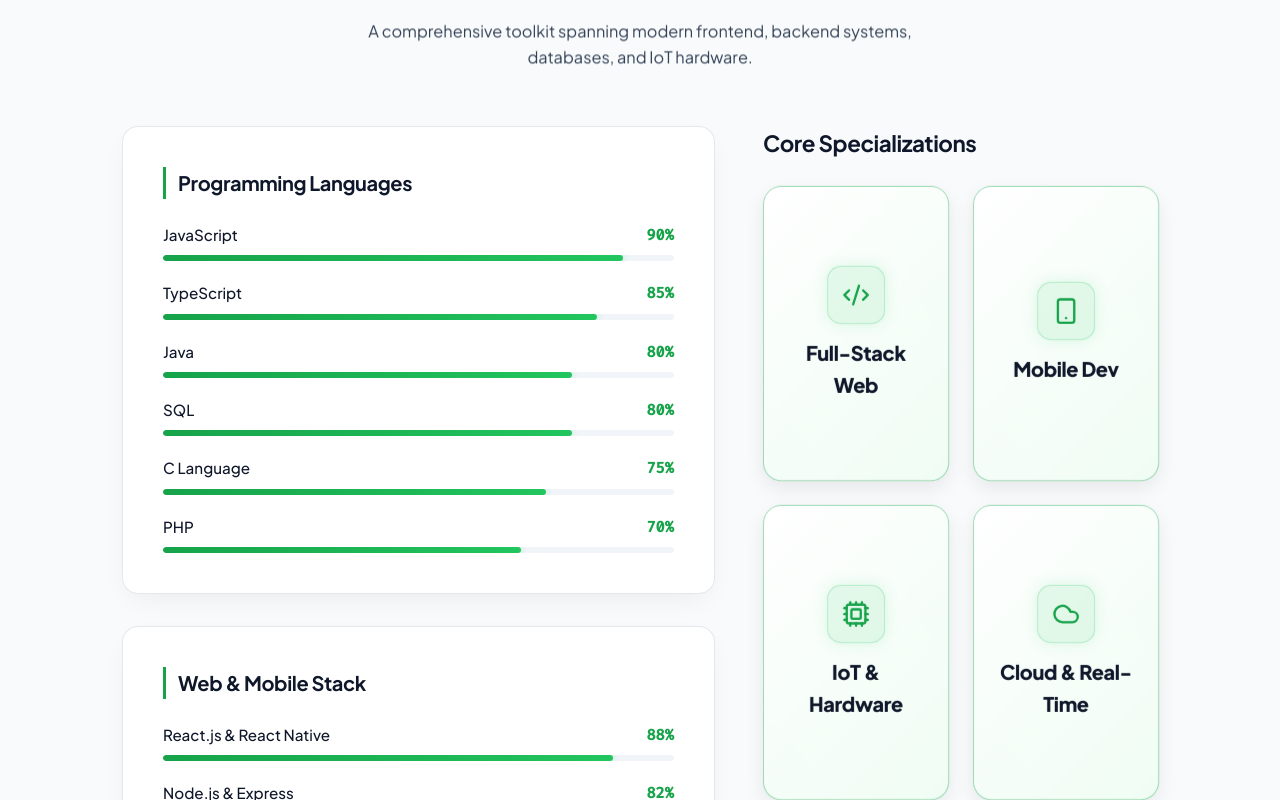
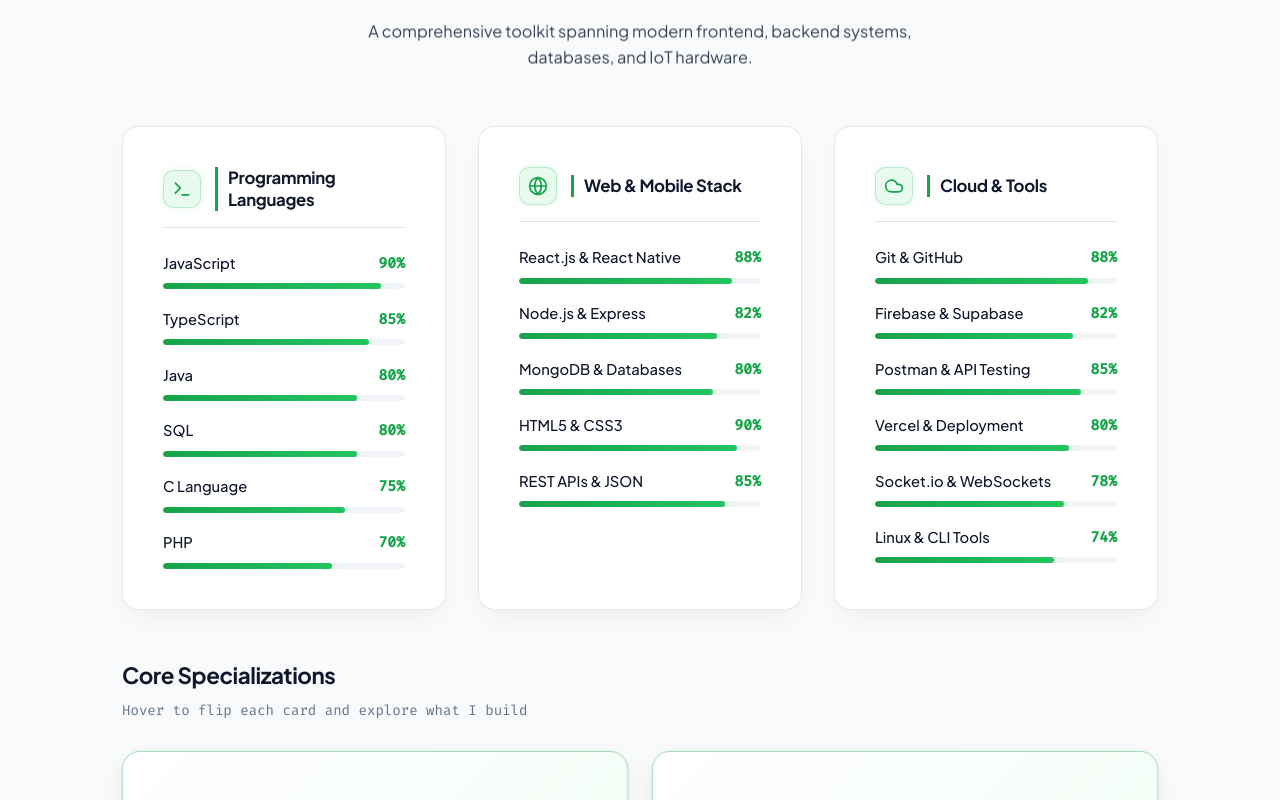
Before and after one commit to Tapesh-01/Portfolio-Website, a React (Vite) app: page / in a window 1280 px wide. Shown: the part 3180-3980 px from the top of the page. Built offline with nearby package versions, Linux system fonts and the light colour scheme.

Commit message:
feat(skills): refactor into individual SkillCategoryCard components with Cloud & Tools section

```diff
--- a/src/components/Skills.css
+++ b/src/components/Skills.css
@@ -1,36 +1,124 @@
-.skills-content {
+/* ── Row 1: 3 Skill Category Cards Grid ──────────────────────────────────────── */
+.skill-cards-grid {
   display: grid;
-  grid-template-columns: 1.2fr 0.8fr;
-  gap: 3rem;
+  grid-template-columns: repeat(3, 1fr);
+  gap: 2rem;
   width: 100%;
   margin-top: 2rem;
-  align-items: stretch;
 }
 
-.skills-lists {
+/* Individual Skill Category Card */
+.skill-category-card {
   display: flex;
   flex-direction: column;
-  gap: 2rem;
+  gap: 1.5rem;
+  background: rgba(17, 19, 30, 0.3);
+  height: 100%;
 }
 
-.skills-category {
-  background: rgba(17, 19, 30, 0.3);
+/* Card Header: icon + title */
+.scc-header {
+  display: flex;
+  align-items: center;
+  gap: 0.85rem;
+  padding-bottom: 1rem;
+  border-bottom: 1px solid var(--border-color);
 }
 
-.skills-category h3 {
-  font-size: 1.25rem;
-  margin-bottom: 1.5rem;
-  color: #ffffff;
-  border-left: 3px solid var(--accent-cyan);
-  padding-left: 0.75rem;
+.scc-icon-box {
+  width: 38px;
+  height: 38px;
+  border-radius: 10px;
+  background: rgba(0, 240, 255, 0.08);
+  border: 1px solid rgba(0, 240, 255, 0.22);
+  color: var(--accent-cyan);
+  display: flex;
+  align-items: center;
+  justify-content: center;
+  flex-shrink: 0;
+  box-shadow: 0 0 10px rgba(0, 240, 255, 0.12);
 }
 
-.skills-items {
+[data-theme="light"] .scc-icon-box {
+  background: rgba(34, 197, 94, 0.1);
+  border-color: rgba(34, 197, 94, 0.25);
+  color: #16a34a;
+  box-shadow: 0 0 10px rgba(34, 197, 94, 0.1);
+}
+
+.scc-title {
+  font-size: 1.05rem;
+  font-weight: 700;
+  color: var(--text-primary);
+  margin: 0;
+  font-family: var(--font-heading);
+  border-left: 3px solid var(--accent-cyan);
+  padding-left: 0.65rem;
+  line-height: 1.3;
+}
+
+[data-theme="light"] .scc-title {
+  color: #0f172a;
+  border-left-color: #16a34a;
+}
+
+.skill-items-list {
   display: flex;
   flex-direction: column;
-  gap: 1.25rem;
+  gap: 1.15rem;
 }
 
+/* ── Row 2: Core Specializations ──────────────────────────────────────────────── */
+.specializations-section {
+  margin-top: 3rem;
+  width: 100%;
+}
+
+.specializations-header {
+  margin-bottom: 1.75rem;
+  text-align: left;
+}
+
+.specializations-header h3 {
+  font-size: 1.4rem;
+  color: var(--text-primary);
+  font-weight: 700;
+  font-family: var(--font-heading);
+  margin: 0 0 0.4rem 0;
+}
+
+.specializations-header p {
+  font-size: 0.88rem;
+  color: var(--text-muted);
+  font-family: var(--font-mono);
+  margin: 0;
+}
+
+[data-theme="light"] .specializations-header h3 {
+  color: #0f172a;
+}
+
+/* ── Skill Bars ────────────────────────────────────────────────────────────────── */
+
+
+.domain-cards-grid {
+  display: grid;
+  grid-template-columns: repeat(2, 1fr);
+  gap: 1.5rem;
+  width: 100%;
+}
+
+.flip-card {
+  background-color: transparent;
+  width: 100%;
+  height: 295px;
+  perspective: 1000px;
+  font-family: inherit;
+  -webkit-font-smoothing: antialiased;
+  -moz-osx-font-smoothing: grayscale;
+}
+
+/* ── Skill Item Styles ──────────────────────────────────────────────────────── */
 .skill-item {
   display: flex;
   flex-direction: column;
@@ -40,7 +128,7 @@
 .skill-info {
   display: flex;
   justify-content: space-between;
-  font-size: 0.95rem;
+  font-size: 0.92rem;
   font-weight: 500;
 }
 
@@ -79,44 +167,6 @@
 [data-theme="light"] .skill-bar-fill {
   background: linear-gradient(90deg, #16a34a, #22c55e);
   box-shadow: 0 0 10px rgba(34, 197, 94, 0.35);
-}
-
-/* === Skills Right Column: Core Specializations (Uiverse 3D Flip Cards) === */
-.skills-specializations {
-  display: flex;
-  flex-direction: column;
-  justify-content: flex-start;
-  text-align: left;
-}
-
-.specializations-header {
-  margin-bottom: 1.5rem;
-}
-
-.specializations-header h3 {
-  font-size: 1.4rem;
-  color: var(--text-primary);
-  margin-bottom: 0;
-  font-weight: 700;
-  font-family: var(--font-heading);
-}
-
-/* === From Uiverse.io by joe-watson-sbf === */
-.domain-cards-grid {
-  display: grid;
-  grid-template-columns: repeat(2, 1fr);
-  gap: 1.5rem;
-  width: 100%;
-}
-
-.flip-card {
-  background-color: transparent;
-  width: 100%;
-  height: 295px;
-  perspective: 1000px;
-  font-family: inherit;
-  -webkit-font-smoothing: antialiased;
-  -moz-osx-font-smoothing: grayscale;
 }
 
 .flip-card-inner {
@@ -294,19 +344,41 @@
   color: #16a34a;
 }
 
+@media (max-width: 1100px) {
+  .skill-cards-grid {
+    grid-template-columns: repeat(2, 1fr);
+  }
+}
+
 @media (max-width: 992px) {
-  .skills-content {
+  .skill-cards-grid {
     grid-template-columns: 1fr;
-    gap: 3rem;
+  }
+}
+
+@media (max-width: 768px) {
+  .domain-cards-grid {
+    grid-template-columns: repeat(2, 1fr);
+    gap: 1.25rem;
   }
 }
 
 @media (max-width: 576px) {
+  .skill-cards-grid {
+    grid-template-columns: 1fr;
+    gap: 1.5rem;
+  }
+
   .domain-cards-grid {
     grid-template-columns: 1fr;
     gap: 1.2rem;
   }
+
   .flip-card {
     height: 285px;
   }
+
+  .specializations-section {
+    margin-top: 2rem;
+  }
 }
--- a/src/components/Skills.jsx
+++ b/src/components/Skills.jsx
@@ -1,38 +1,34 @@
 import React, { useState, useEffect, useRef } from 'react';
-import { Code2, Smartphone, Cpu, Cloud, Sparkles } from 'lucide-react';
+import { Code2, Smartphone, Cpu, Cloud, Terminal, Globe } from 'lucide-react';
 import ScrollReveal from './ScrollReveal';
 import './Skills.css';
 
-const SKILL_CATEGORIES = [
-  {
-    title: 'Programming Languages',
-    skills: [
+// ─── Data ──────────────────────────────────────────────────────────────────────
+
+const PROGRAMMING_LANGUAGES = [
   { name: 'JavaScript', level: 90 },
   { name: 'TypeScript', level: 85 },
   { name: 'Java', level: 80 },
   { name: 'SQL', level: 80 },
   { name: 'C Language', level: 75 },
-      { name: 'PHP', level: 70 }
-    ]
-  },
-  {
-    title: 'Web & Mobile Stack',
-    skills: [
+  { name: 'PHP', level: 70 },
+];
+
+const WEB_MOBILE_STACK = [
   { name: 'React.js & React Native', level: 88 },
   { name: 'Node.js & Express', level: 82 },
   { name: 'MongoDB & Databases', level: 80 },
-      { name: 'HTML5 & CSS3', level: 90 }
-    ]
-  },
-  {
-    title: 'Tools & Cloud Services',
-    skills: [
-      { name: 'Git & GitHub', level: 85 },
-      { name: 'IoT Systems & Sensors', level: 80 },
+  { name: 'HTML5 & CSS3', level: 90 },
+  { name: 'REST APIs & JSON', level: 85 },
+];
+
+const CLOUD_TOOLS = [
+  { name: 'Git & GitHub', level: 88 },
   { name: 'Firebase & Supabase', level: 82 },
-      { name: 'Socket.io & WebSockets', level: 78 }
-    ]
-  }
+  { name: 'Postman & API Testing', level: 85 },
+  { name: 'Vercel & Deployment', level: 80 },
+  { name: 'Socket.io & WebSockets', level: 78 },
+  { name: 'Linux & CLI Tools', level: 74 },
 ];
 
 const DOMAIN_CARDS = [
@@ -42,7 +38,7 @@ const DOMAIN_CARDS = [
     badge: 'MERN Stack',
     frontTitle: 'Scalable Web Apps',
     desc: 'Responsive React interfaces, robust Express/Node REST APIs, and MongoDB schemas.',
-    footer: 'React • Node • Express • DB'
+    footer: 'React • Node • Express • DB',
   },
   {
     icon: <Smartphone size={28} />,
@@ -50,7 +46,7 @@ const DOMAIN_CARDS = [
     badge: 'React Native',
     frontTitle: 'Cross-Platform Apps',
     desc: 'Native mobile client with Expo Router, live GPS tracking, and push notifications.',
-    footer: 'Expo Router • Mobile UI'
+    footer: 'Expo Router • Mobile UI',
   },
   {
     icon: <Cpu size={28} />,
@@ -58,7 +54,7 @@ const DOMAIN_CARDS = [
     badge: 'Smart Systems',
     frontTitle: 'Hardware Automation',
     desc: 'Soil moisture telemetry, microcontroller firmware, and automated solenoid valves.',
-    footer: 'ESP32 • Arduino • Sensors'
+    footer: 'ESP32 • Arduino • Sensors',
   },
   {
     icon: <Cloud size={28} />,
@@ -66,39 +62,32 @@ const DOMAIN_CARDS = [
     badge: 'WebSockets',
     frontTitle: 'Real-Time Services',
     desc: 'Socket.io live tracking coordinates, Firebase FCM alerts, and Cloudinary storage.',
-    footer: 'Socket.io • Firebase • Cloud'
-  }
+    footer: 'Socket.io • Firebase • Cloud',
+  },
 ];
 
-// Single Skill Bar with 0 -> Level Animated Counter & Smooth Fill
+// ─── SkillItem: animated progress bar ─────────────────────────────────────────
+
 function SkillItem({ skill, isVisible }) {
   const [count, setCount] = useState(0);
 
   useEffect(() => {
-    if (!isVisible) {
-      setCount(0);
-      return;
-    }
+    if (!isVisible) { setCount(0); return; }
 
     let startTime = null;
-    const duration = 1400; // 1.4s count-up duration
-    let animationFrameId;
+    const duration = 1400;
+    let raf;
 
-    const animateCount = (timestamp) => {
-      if (!startTime) startTime = timestamp;
-      const progress = Math.min((timestamp - startTime) / duration, 1);
-      // Ease out cubic
-      const easeOutProgress = 1 - Math.pow(1 - progress, 3);
-      const currentVal = Math.round(easeOutProgress * skill.level);
-      setCount(currentVal);
-
-      if (progress < 1) {
-        animationFrameId = requestAnimationFrame(animateCount);
-      }
+    const animate = (ts) => {
+      if (!startTime) startTime = ts;
+      const progress = Math.min((ts - startTime) / duration, 1);
+      const eased = 1 - Math.pow(1 - progress, 3);
+      setCount(Math.round(eased * skill.level));
+      if (progress < 1) raf = requestAnimationFrame(animate);
     };
 
-    animationFrameId = requestAnimationFrame(animateCount);
-    return () => cancelAnimationFrame(animationFrameId);
+    raf = requestAnimationFrame(animate);
+    return () => cancelAnimationFrame(raf);
   }, [isVisible, skill.level]);
 
   return (
@@ -108,44 +97,39 @@ function SkillItem({ skill, isVisible }) {
         <span className="skill-percentage">{count}%</span>
       </div>
       <div className="skill-bar-track">
-        <div
-          className="skill-bar-fill"
-          style={{ width: isVisible ? `${skill.level}%` : '0%' }}
-        />
+        <div className="skill-bar-fill" style={{ width: isVisible ? `${skill.level}%` : '0%' }} />
       </div>
     </div>
   );
 }
 
-// Category Box with Scroll Trigger
-function SkillCategory({ category, catIdx }) {
+// ─── SkillCategoryCard: individual card per category ──────────────────────────
+
+function SkillCategoryCard({ title, icon: Icon, skills, delay = 0 }) {
   const [isVisible, setIsVisible] = useState(false);
-  const categoryRef = useRef(null);
+  const ref = useRef(null);
 
   useEffect(() => {
     const observer = new IntersectionObserver(
-      ([entry]) => {
-        if (entry.isIntersecting) {
-          setIsVisible(true);
-        }
-      },
-      { threshold: 0.25 }
+      ([entry]) => { if (entry.isIntersecting) setIsVisible(true); },
+      { threshold: 0.2 }
     );
-
-    if (categoryRef.current) {
-      observer.observe(categoryRef.current);
-    }
-
+    if (ref.current) observer.observe(ref.current);
     return () => observer.disconnect();
   }, []);
 
   return (
-    <ScrollReveal delay={Math.min(catIdx * 0.1, 0.4)}>
-      <div ref={categoryRef} className="skills-category glass-panel">
-        <h3>{category.title}</h3>
-        <div className="skills-items">
-          {category.skills.map((skill, skillIdx) => (
-            <SkillItem key={skillIdx} skill={skill} isVisible={isVisible} />
+    <ScrollReveal delay={delay}>
+      <div ref={ref} className="skill-category-card glass-panel">
+        <div className="scc-header">
+          <div className="scc-icon-box">
+            <Icon size={20} />
+          </div>
+          <h3 className="scc-title">{title}</h3>
+        </div>
+        <div className="skill-items-list">
+          {skills.map((skill, i) => (
+            <SkillItem key={i} skill={skill} isVisible={isVisible} />
           ))}
         </div>
       </div>
@@ -153,10 +137,14 @@ function SkillCategory({ category, catIdx }) {
   );
 }
 
+// ─── Main Skills Component ─────────────────────────────────────────────────────
+
 export default function Skills() {
   return (
     <section id="skills" className="skills-section section">
       <div className="skills-container container">
+
+        {/* Section Header */}
         <ScrollReveal>
           <div className="section-header">
             <span className="section-eyebrow">// 02. TECHNICAL ARSENAL</span>
@@ -167,26 +155,41 @@ export default function Skills() {
           </div>
         </ScrollReveal>
 
-        <div className="skills-content">
-          {/* Left Column: Proficiency Bars */}
-          <div className="skills-lists">
-            {SKILL_CATEGORIES.map((category, catIdx) => (
-              <SkillCategory key={catIdx} category={category} catIdx={catIdx} />
-            ))}
+        {/* ── Row 1: 3 Individual Skill Category Cards ── */}
+        <div className="skill-cards-grid">
+          <SkillCategoryCard
+            title="Programming Languages"
+            icon={Terminal}
+            skills={PROGRAMMING_LANGUAGES}
+            delay={0.1}
+          />
+          <SkillCategoryCard
+            title="Web & Mobile Stack"
+            icon={Globe}
+            skills={WEB_MOBILE_STACK}
+            delay={0.2}
+          />
+          <SkillCategoryCard
+            title="Cloud & Tools"
+            icon={Cloud}
+            skills={CLOUD_TOOLS}
+            delay={0.3}
+          />
         </div>
 
-          {/* Right Column: Uiverse 3D 180deg Flip Domain Cards with Rotating Neon Borders */}
-          <div className="skills-specializations">
-            <ScrollReveal delay={0.2}>
+        {/* ── Row 2: Core Specialization Flip Cards ── */}
+        <ScrollReveal delay={0.15}>
+          <div className="specializations-section">
             <div className="specializations-header">
               <h3>Core Specializations</h3>
+              <p>Hover to flip each card and explore what I build</p>
             </div>
 
             <div className="domain-cards-grid">
               {DOMAIN_CARDS.map((card, idx) => (
                 <div key={idx} className="flip-card">
                   <div className="flip-card-inner">
-                      {/* Front of Card */}
+                    {/* Front */}
                     <div className="flip-card-front">
                       <div className="fc-icon-wrapper">
                         {card.icon}
@@ -194,7 +197,7 @@ export default function Skills() {
                       <p className="title">{card.title}</p>
                     </div>
 
-                      {/* Back of Card */}
+                    {/* Back */}
                     <div className="flip-card-back">
                       <span className="fc-badge">{card.badge}</span>
                       <p className="title fc-back-title">{card.frontTitle}</p>
@@ -205,9 +208,9 @@ export default function Skills() {
                 </div>
               ))}
             </div>
+          </div>
         </ScrollReveal>
-          </div>
-        </div>
+
       </div>
     </section>
   );
```
Lines whose indentation alone changed are shown as unchanged.
